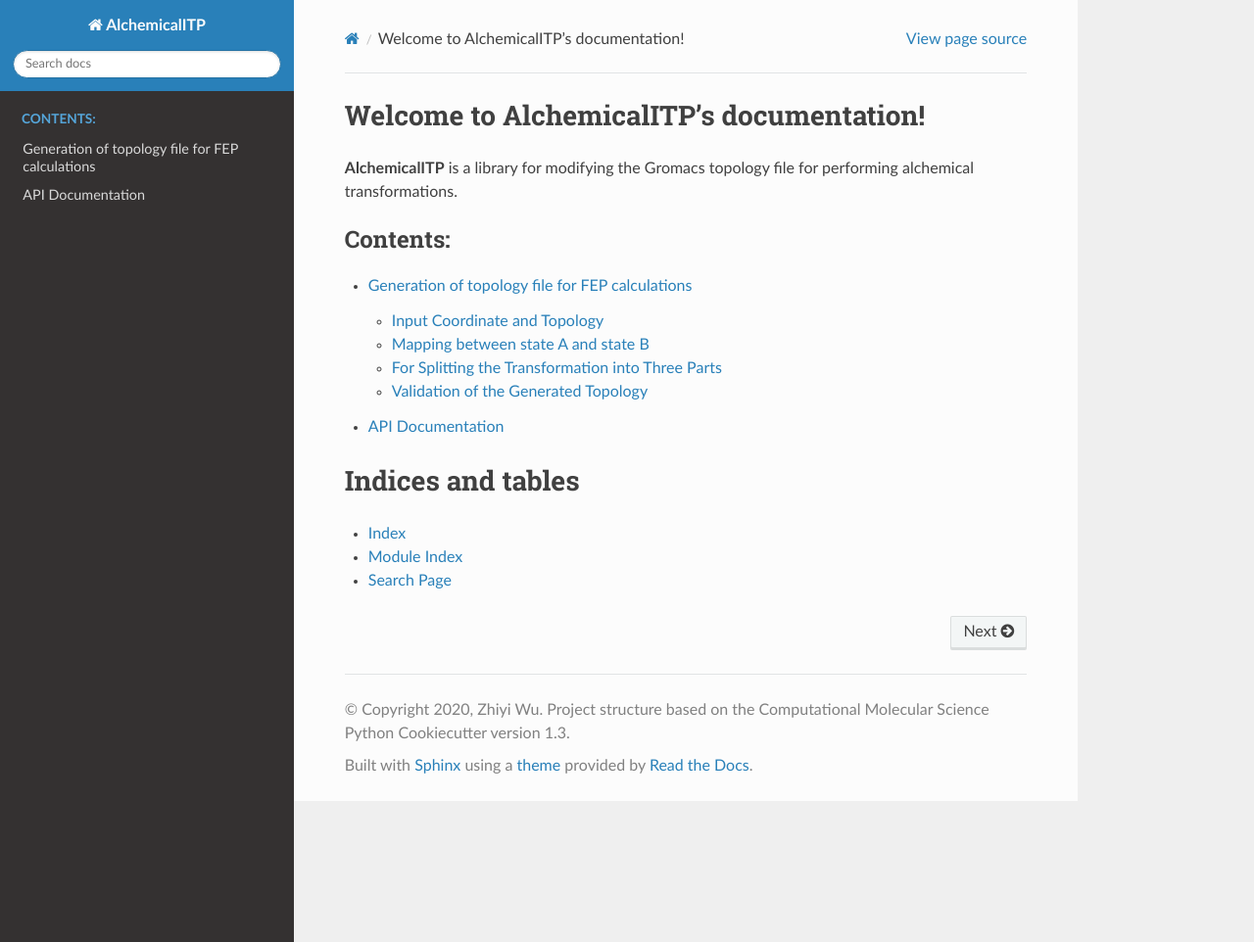
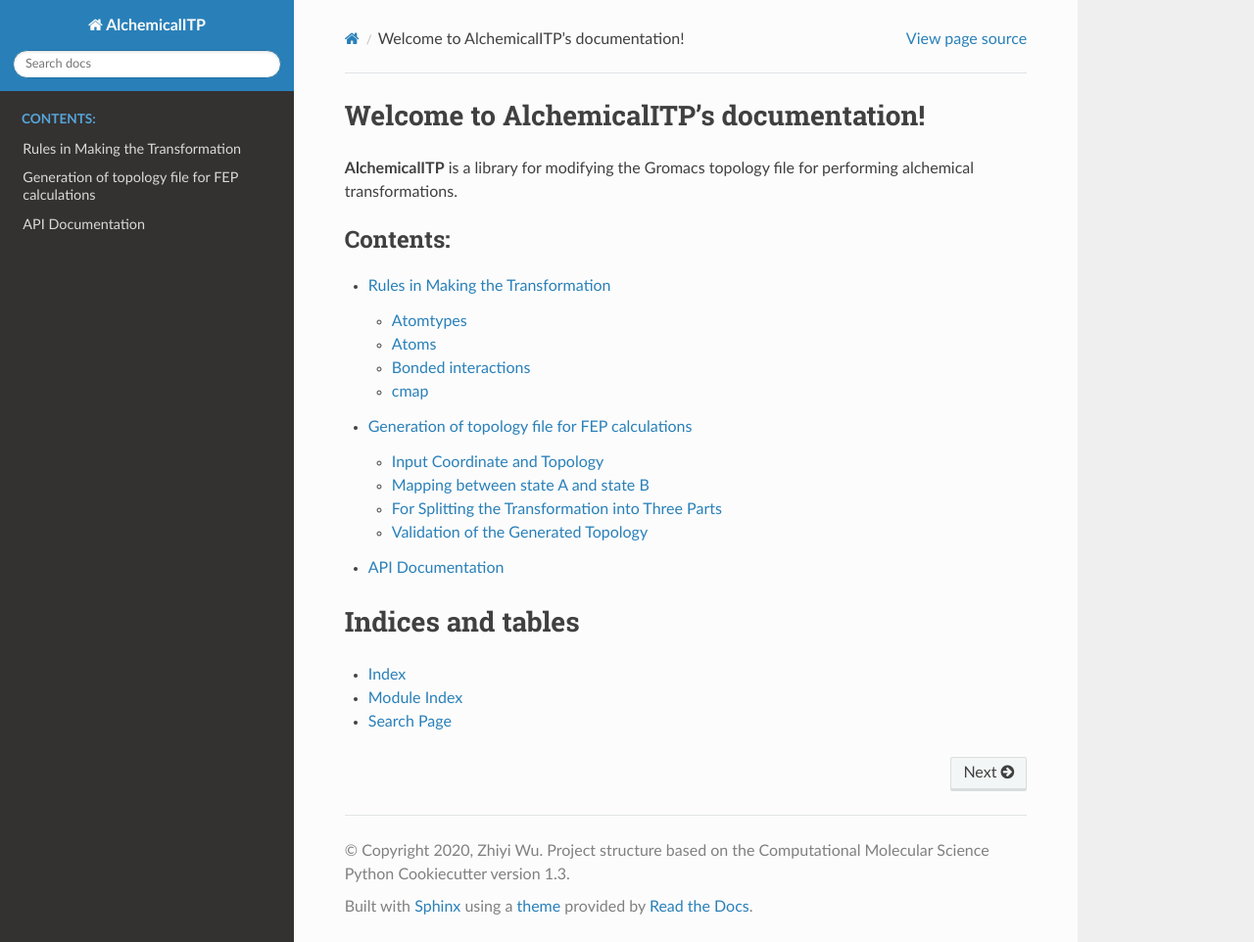
Before and after one commit to xiki-tempula/alchemicalitp, a Sphinx documentation site: the page built from docs/index.rst, in a window 1280 px wide and 962 px high. Shown: the whole window at 98% size. Built offline with Sphinx 7.4.7 and the Read the Docs theme 2.0.0, drawn with Linux system fonts in a browser that asks for light colours; the version number could not be read and is left out; part of the change alters nothing that is shown.

Commit message:
update doc

```diff
--- a/docs/FEP.rst
+++ b/docs/FEP.rst
@@ -4,7 +4,7 @@ Generation of topology file for FEP calculations
 For an alchemical transformation from state A, which, for example, is protonated
 glutamate `GLH.top` to state B, deprotonated glutamate `GLU.top`. The topology
 file from protonated glutamate (state A) to deprotonated glutamate (state B)
-can be generated with the code. ::
+can be generated accoridng to the :ref:`rules <rules>` with the code. ::
 
     >>> import alchemicalitp
     >>> from alchemicalitp.crd import merge_crd
--- a/docs/index.rst
+++ b/docs/index.rst
@@ -13,7 +13,7 @@ performing alchemical transformations.
    :maxdepth: 2
    :caption: Contents:
 
-
+   rules
    FEP
    api
 
--- /dev/null
+++ b/docs/rules.rst
@@ -0,0 +1,43 @@
+.. _rules:
+
+Rules in Making the Transformation
+==================================
+
+One usage of the **AlchemicalITP** is to make the topology file for the
+transformation from one molecule (state A) to another molecule (state B).
+Certain rules are applied, when making this transformation.
+
+Atomtypes
+---------
+When the atomtype is given, **AlchemicalITP** will try merge the *Atomtypes*
+from both topologies and remove the duplicate *Atomtypes*.
+
+An additional atomtype *dum* will be added to represent dummy atom with no LJ. ::
+
+    [ Atomtypes ]
+    ;  name at.num mass     charge ptype sigma epsilon
+    DUM     0      1.008000 0.0    A     0.0   0.0
+
+Atoms
+-----
+The atoms section will be treated differently based on the state of state B.
+ - If the atom is the same in state B, state B will be left blank
+ - If the mass, partial charge or atomtype is changed in state B, state B will
+   be set up explicitly
+ - If the atom doesn't exist in state A or state B, a dummy atomtype with no
+   partial change and the same mass as the other state will be set up
+
+Bonded interactions
+-------------------
+The *bonds*, *pairs*, *angles* and *dihedrals* are set up, such that:
+ - if an interaction is the same in state A and state B, state B will be left
+   blank
+ - If an interaction is present in both state A and state B, state B will be
+   filled to reflect this change
+ - If any interactions involve dummy atoms, the parameter when all the atoms
+   are present will be used
+
+cmap
+----
+If cmap is present, it can be read and write as it is but alchemical
+transformation involving the cmap is not supported.
```
